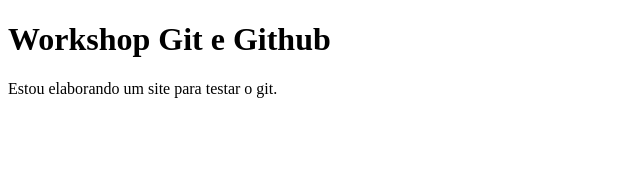
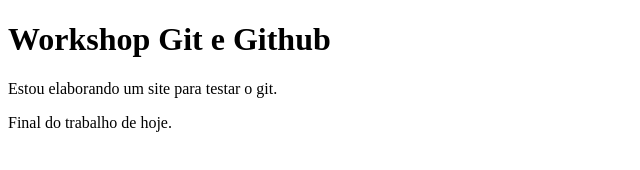
Before and after one commit to luismatteusfn/sitegit, a plain HTML site: page index.html in a window 1280 px wide. Shown: the whole page, without its empty margins (0-640 px from the left). Drawn offline with Linux system fonts and the light colour scheme.

Commit message:
Finalizando o index.html

```diff
--- a/index.html
+++ b/index.html
@@ -10,5 +10,6 @@
     <!-- h1 significa o Título da Página -->
     <h1>Workshop Git e Github</h1>
     <p>Estou elaborando um site para testar o git.</p>
+    <p>Final do trabalho de hoje.</p>
 </body>
 </html>
```
